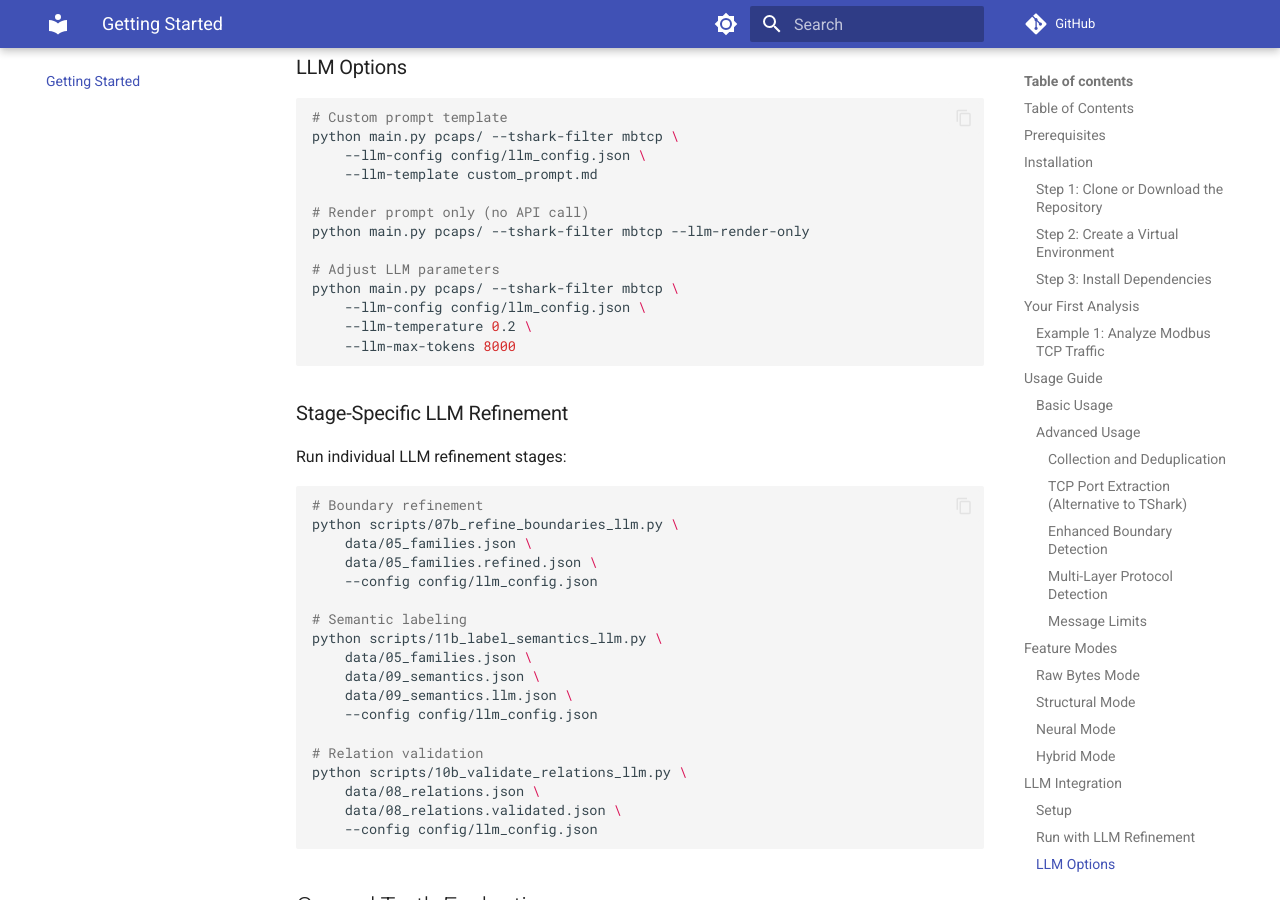
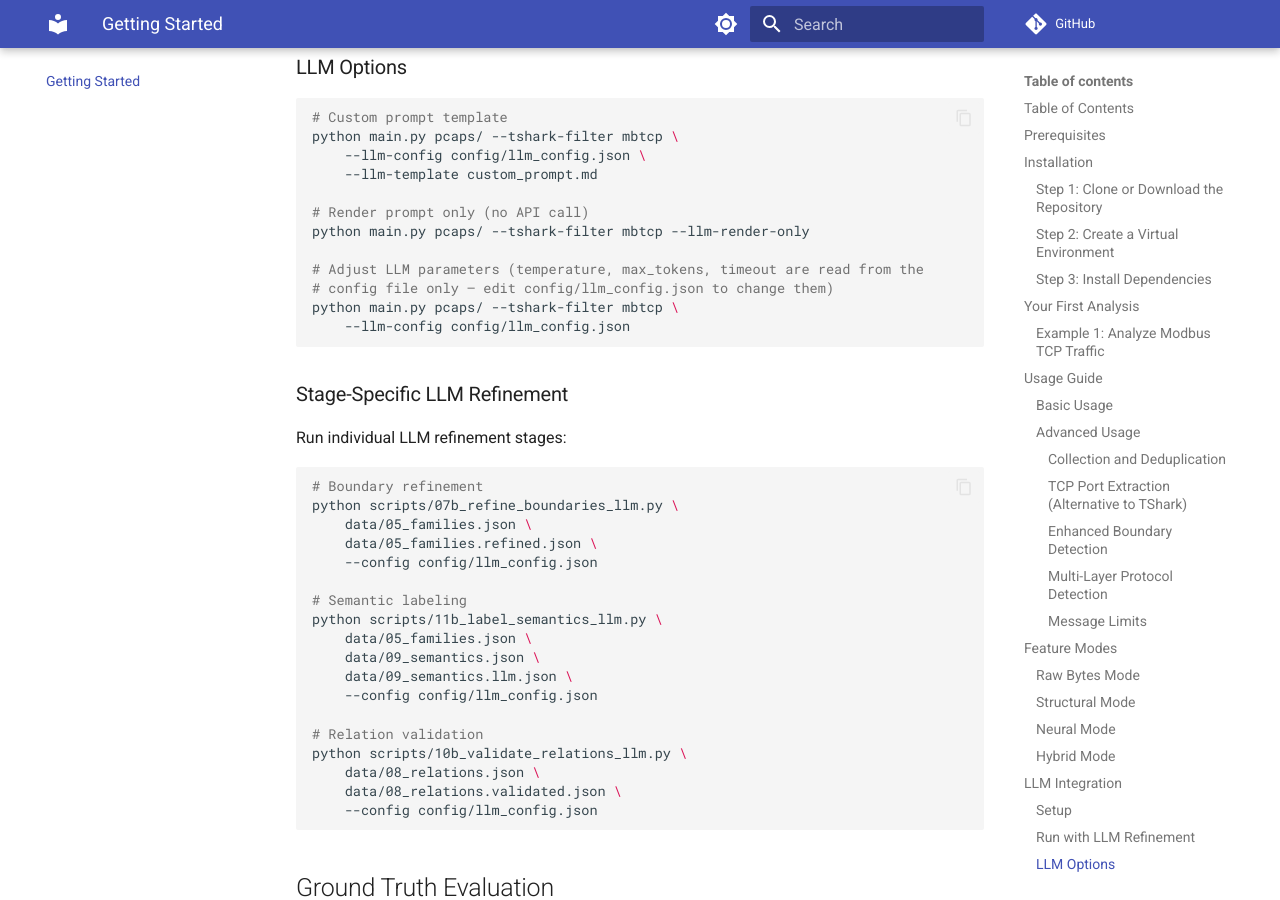
Before and after one commit to Moosa-Salehi/protocol_reverse_engineering, an MkDocs documentation site: the page built from docs/getting_started.md, in a window 1280 px wide and 900 px high, scrolled down 6085 px. Built offline with MkDocs 1.6.1 and Material for MkDocs 9.7.7, drawn with Linux system fonts in a browser that asks for light colours; comment, search, counter and statistics services are not loaded; the version menu is left out; some of the changed text lies outside the part shown.

Commit message:
make llm options to come from llm-config only

````diff
--- a/docs/getting_started.md
+++ b/docs/getting_started.md
@@ -316,11 +316,10 @@ python main.py pcaps/ --tshark-filter mbtcp \
 # Render prompt only (no API call)
 python main.py pcaps/ --tshark-filter mbtcp --llm-render-only
 
-# Adjust LLM parameters
+# Adjust LLM parameters (temperature, max_tokens, timeout are read from the
+# config file only — edit config/llm_config.json to change them)
 python main.py pcaps/ --tshark-filter mbtcp \
-    --llm-config config/llm_config.json \
-    --llm-temperature 0.2 \
-    --llm-max-tokens 8000
+    --llm-config config/llm_config.json
 ```
 
 ### Stage-Specific LLM Refinement
@@ -688,8 +687,7 @@ Layer Detection:
 LLM:
   --llm-config FILE             LLM configuration file (default: config/llm_config.json)
   --llm-render-only             Skip LLM API calls
-  --llm-temperature N           LLM temperature (default: 0.1)
-  --llm-max-tokens N            LLM max tokens (default: 4000)
+  (temperature, max_tokens and timeout are set in the --llm-config file)
 
 Evaluation:
   --ground-truth-json FILE      Ground truth protocol for evaluation
````
Also changed, not shown: main.py (+0 -10 lines), 1 other file.
